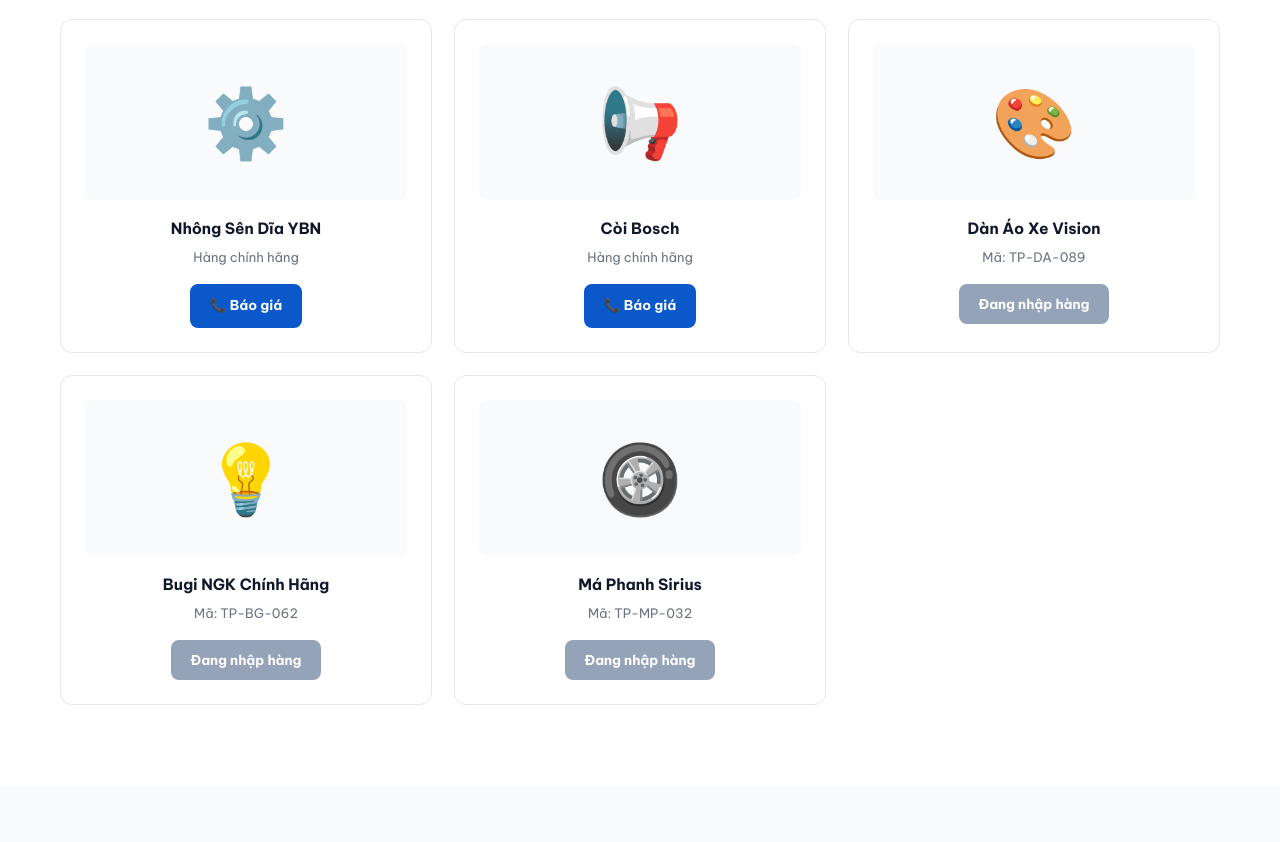
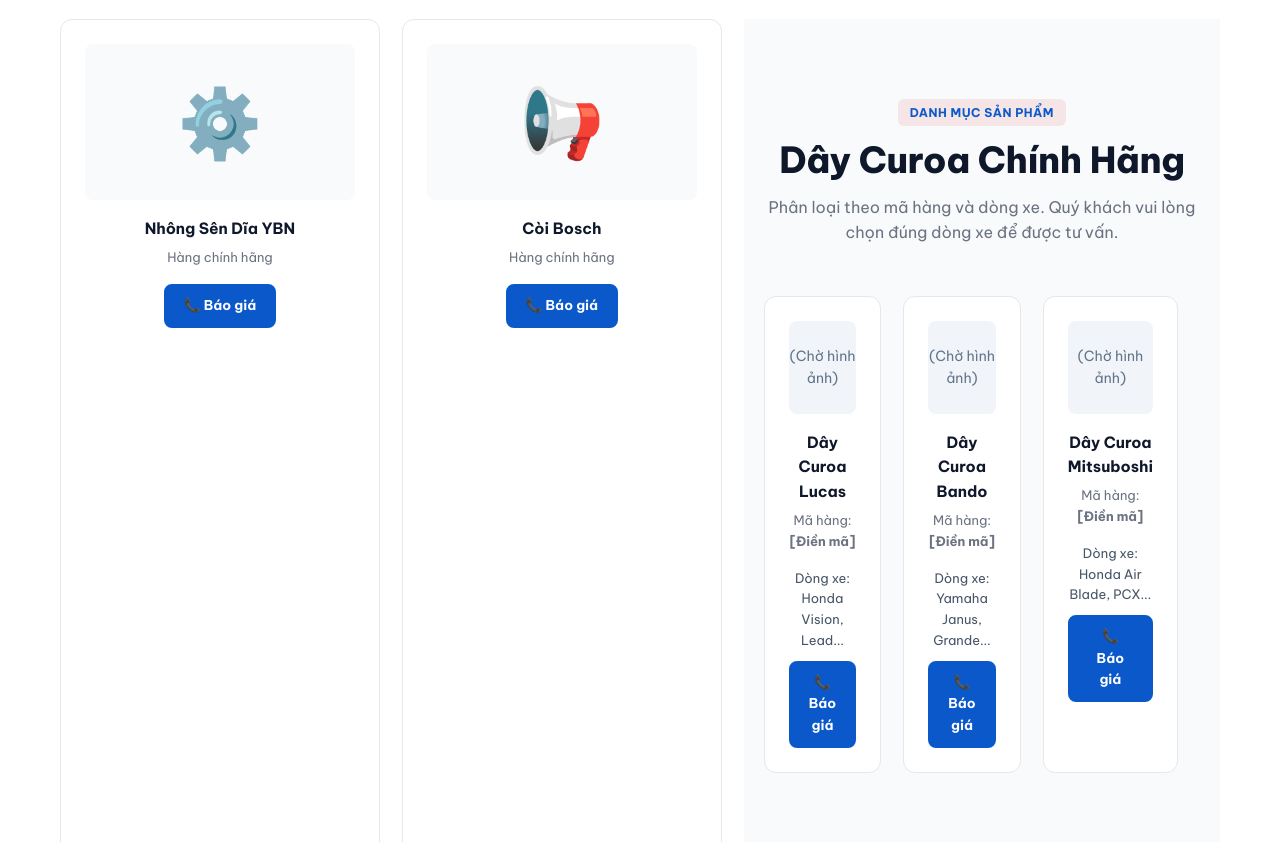
Before and after one commit to phutungxemaythanhphong42-tech/Website-c-ng-ty-Ph-T-ng-Th-nh-Phong, a plain HTML site: page index.html in a window 1280 px wide. Shown: the part 2739-3581 px from the top of the page. Drawn offline with Linux system fonts and the light colour scheme.

Commit message:
Update index.html

```diff
--- a/index.html
+++ b/index.html
@@ -182,7 +182,45 @@
           <p class="product-code">Hàng chính hãng</p>
           <a href="tel:0909611148" class="btn btn-sm">📞 Báo giá</a>
         </div>
+          <!-- DANH MỤC DÂY CUROA -->
+  <section class="section section-alt" id="day-curoa">
+    <div class="container">
+      <div class="section-head">
+        <span class="section-tag">Danh mục sản phẩm</span>
+        <h2>Dây Curoa Chính Hãng</h2>
+        <p class="section-desc">Phân loại theo mã hàng và dòng xe. Quý khách vui lòng chọn đúng dòng xe để được tư vấn.</p>
+      </div>
 
+      <div class="grid grid-4">
+        <!-- Sản phẩm Dây Curoa 1 -->
+        <div class="product-card">
+          <div class="product-img" style="display:flex; align-items:center; justify-content:center; font-size:14px; color:#64748b; background:#f1f5f9;">(Chờ hình ảnh)</div>
+          <h3>Dây Curoa Lucas</h3>
+          <p class="product-code">Mã hàng: <strong>[Điền mã]</strong></p>
+          <p style="font-size: 13px; color: #475569; margin-bottom: 10px;">Dòng xe: Honda Vision, Lead...</p>
+          <a href="tel:0909611148" class="btn btn-sm">📞 Báo giá</a>
+        </div>
+
+        <!-- Sản phẩm Dây Curoa 2 -->
+        <div class="product-card">
+          <div class="product-img" style="display:flex; align-items:center; justify-content:center; font-size:14px; color:#64748b; background:#f1f5f9;">(Chờ hình ảnh)</div>
+          <h3>Dây Curoa Bando</h3>
+          <p class="product-code">Mã hàng: <strong>[Điền mã]</strong></p>
+          <p style="font-size: 13px; color: #475569; margin-bottom: 10px;">Dòng xe: Yamaha Janus, Grande...</p>
+          <a href="tel:0909611148" class="btn btn-sm">📞 Báo giá</a>
+        </div>
+
+        <!-- Sản phẩm Dây Curoa 3 -->
+        <div class="product-card">
+          <div class="product-img" style="display:flex; align-items:center; justify-content:center; font-size:14px; color:#64748b; background:#f1f5f9;">(Chờ hình ảnh)</div>
+          <h3>Dây Curoa Mitsuboshi</h3>
+          <p class="product-code">Mã hàng: <strong>[Điền mã]</strong></p>
+          <p style="font-size: 13px; color: #475569; margin-bottom: 10px;">Dòng xe: Honda Air Blade, PCX...</p>
+          <a href="tel:0909611148" class="btn btn-sm">📞 Báo giá</a>
+        </div>
+      </div>
+    </div>
+  </section>
         <!-- Sản phẩm ĐANG NHẬP HÀNG -->
 
         <div class="product-card">
```
